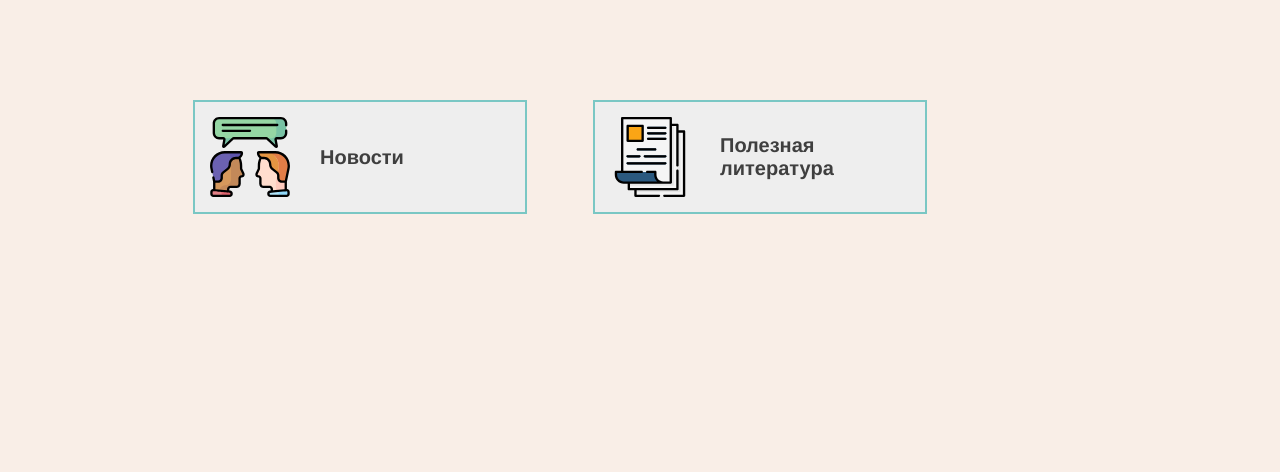
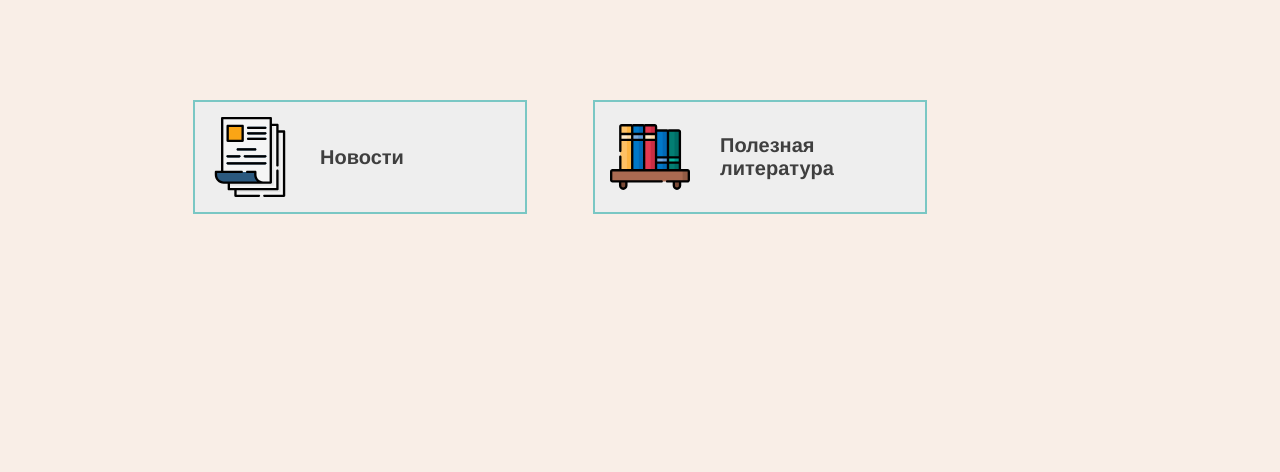
Before and after one commit to Traf333/osobie-deti, a website built with Parcel: page index1.html in a window 1280 px wide. Shown: the top 472 px of the page. Built offline with nearby package versions, Linux system fonts and the light colour scheme.

Commit message:
fix image

```diff
--- a/index1.html
+++ b/index1.html
@@ -27,12 +27,12 @@
   <ul>
     <li class="info-navigation-item">
       <a href="#news">
-        <img src="img/chat(1).svg" alt="Новости"/><span>Новости</span>
+        <img src="img/documents.svg" alt="Новости"/><span>Новости</span>
       </a>
     </li>
     <li class="info-navigation-item">
       <a href="#literature">
-        <img src="img/documents.svg" alt="Полезная литература"/><span>Полезная литература</span>
+        <img src="img/bookshelf.svg" alt="Полезная литература"/><span>Полезная литература</span>
       </a>
     </li>
   </ul>
```
